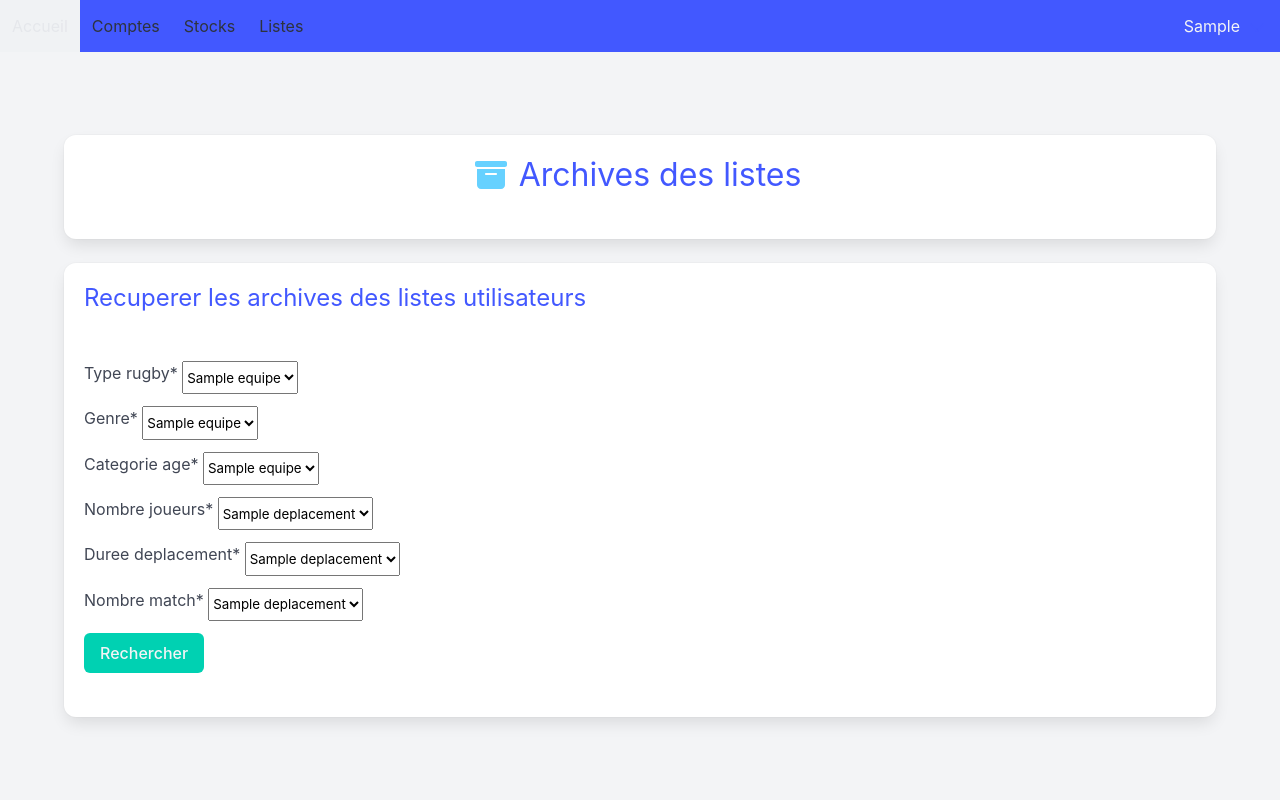
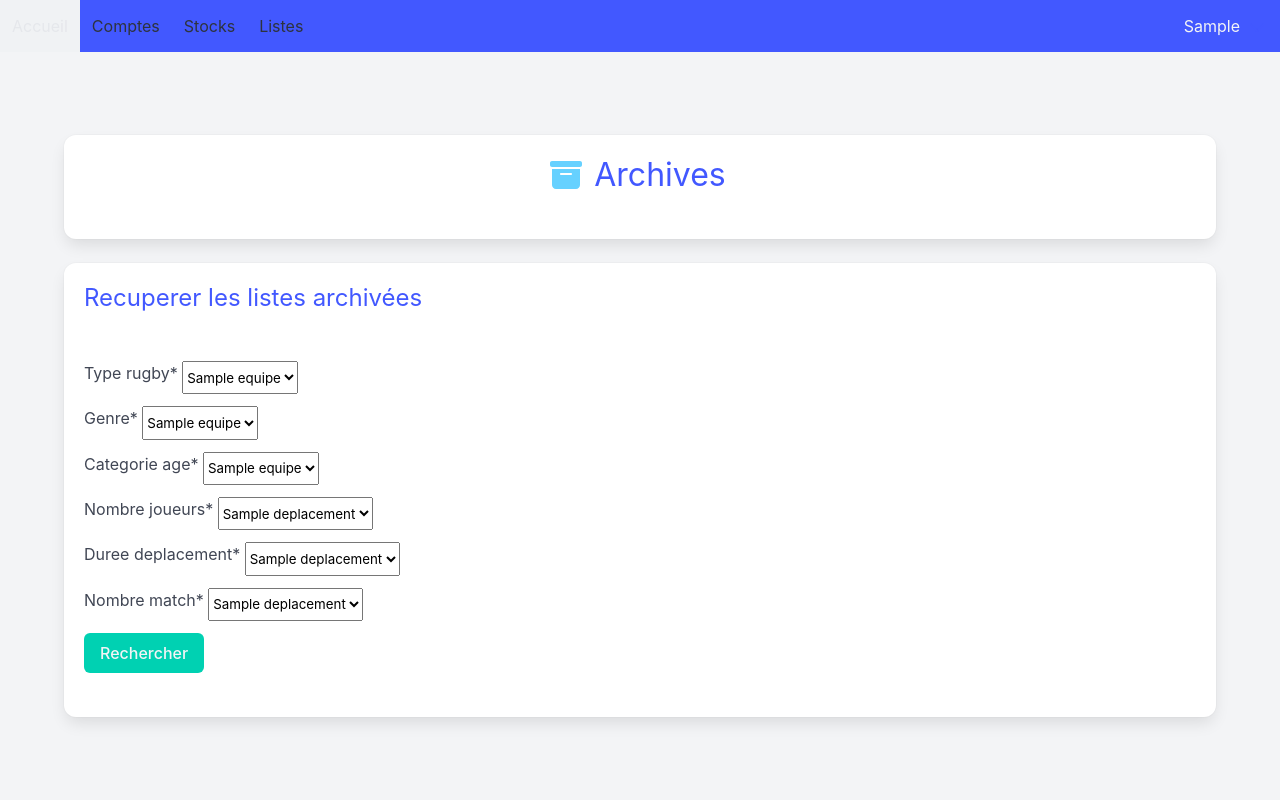
Before and after one commit to Rom5555/Application_FFR_finale, a Django app: page /admin_liste/recherche_archive/ in a window 1280 px wide. Run offline with Django 5.2, Linux system fonts and the light colour scheme; a user stored in the database is signed in; tables that the repository leaves empty hold one stand-in row (values such as "Sample post"); a database or web service that is not in the repository returns one stand-in record (values such as "Sample title"); some libraries are stand-ins or nearby versions.

Commit message:
Application_FFR_V9

```diff
--- a/admin_liste/templates/archive.html
+++ b/admin_liste/templates/archive.html
@@ -6,10 +6,10 @@
 <div class="box">
 <h1 class="subtitle is-3 has-text-link has-text-centered mb-5 is-flex is-align-items-center is-justify-content-center"><span class="icon has-text-info">
                         <i class="fas fa-archive"></i>
-                    </span><span class="ml-4">Archives des listes</span></h1>
+                    </span><span class="ml-4">Archives</span></h1>
 </div>
 <div class="box">
-<h2 class="subtitle is-4 has-text-link mb-6">Recuperer les archives des listes utilisateurs</h2>
+<h2 class="subtitle is-4 has-text-link mb-6">Recuperer les listes archivées</h2>
 {% if archive_form %}
     <form action="{% url 'admin_liste:recherche_archive' %}" method="post" class="mb-5">
 {% csrf_token %}
--- a/admin_stock/templates/display_produits.html
+++ b/admin_stock/templates/display_produits.html
@@ -10,14 +10,17 @@
     </span>
     <span class="ml-3">Gestion des stocks</span>
 </h1>
+</div>
 
+<div class="box">
+<h2 class="subtitle is-4 has-text-link mb-6">Choisir un stock</h2>
 <form action="{% url 'admin_stock:display_produits'%}" method="post" class="mb-5">
     {% csrf_token %}
     <div class="field is-grouped is-justify-content-center">
         <div class="control">
             <div class="select">
                 <select name="id_stock">
-                    <option value="" >Choisir stock</option>
+                    <option value="" >stock</option>
                     {% for stock in liste_stocks %}
                         <option value="{{ stock.id_stock }}" {% if selected_stock_id == stock.id_stock %} selected {% endif %}>{{ stock.nom_stock }}</option>
                     {% endfor %}
```
